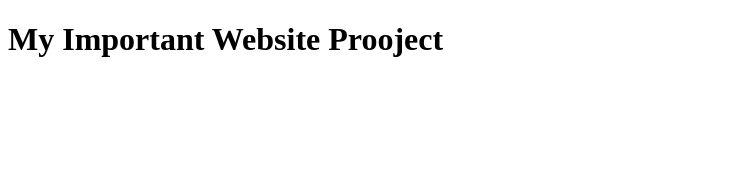
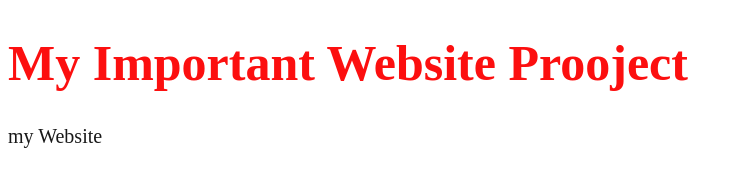
Before and after one commit to gondaltalha166-cpu/sample-project, a plain HTML site: page index.html in a window 1280 px wide. Shown: the whole page, without its empty margins (0-743 px from the left). Drawn offline with Linux system fonts and the light colour scheme.

Commit message:
humny link my style sheet add kri

```diff
--- a/index.html
+++ b/index.html
@@ -4,8 +4,10 @@
     <meta charset="UTF-8">
     <meta name="viewport" content="width=device-width, initial-scale=1.0">
     <title>Document</title>
+    <link rel="stylesheet" href="style.css">
 </head>
 <body>
     <h1>My Important Website Prooject</h1>
+    <p>my Website</p>
 </body>
 </html>
--- /dev/null
+++ b/style.css
@@ -0,0 +1,8 @@
+h1{
+    color: #fc0f0f;
+    font-size: 50px;
+}
+p{
+    color: #000000e7;
+    font-size: 20px;
+}
```
